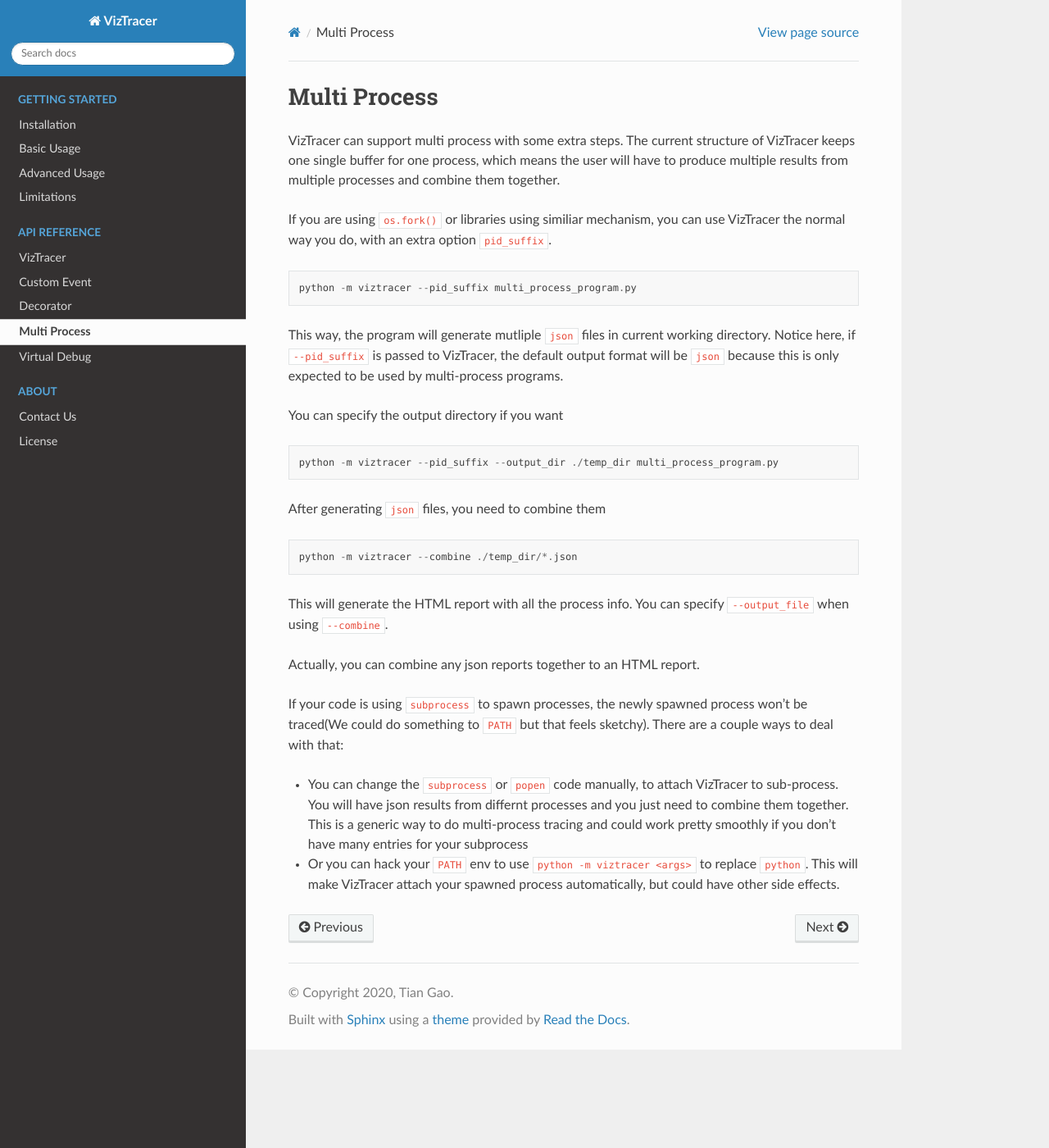
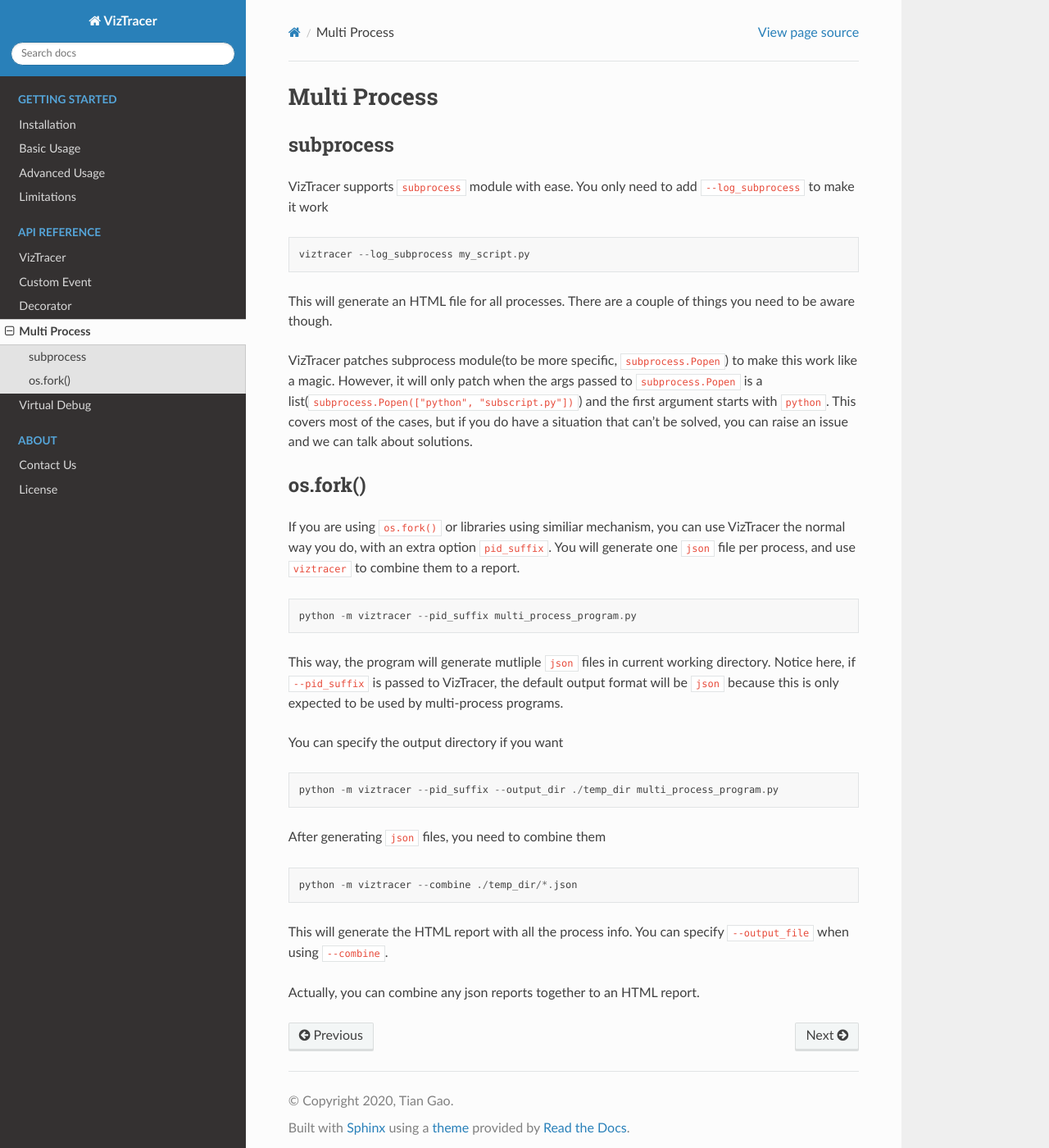
Before and after one commit to gaogaotiantian/viztracer, a Sphinx documentation site: the page built from docs/source/multi_process.rst, in a window 1280 px wide and 1400 px high. Shown: the whole window at 82% size. Built offline with Sphinx 7.4.7 and the Read the Docs theme 2.0.0, drawn with Linux system fonts in a browser that asks for light colours.

Commit message:
Add docs for multi process

```diff
--- a/docs/source/advanced_usage.rst
+++ b/docs/source/advanced_usage.rst
@@ -311,6 +311,9 @@
 
     viztracer --combine <json_files>
 
+However, VizTracer has a dark magic for ``subprocess`` module. If you only use ``subprocess`` to spawn processes, and only pass lists as arguments. You
+can use ``--log_subprocess`` to log all processes.
+
 For detailed usage, please refer to :doc:`multi_process`
 
 Debug Your Saved Report
--- a/docs/source/multi_process.rst
+++ b/docs/source/multi_process.rst
@@ -1,9 +1,27 @@
 Multi Process
 =============
 
-VizTracer can support multi process with some extra steps. The current structure of VizTracer keeps one single buffer for one process, which means the user will have to produce multiple results from multiple processes and combine them together.
+subprocess
+----------
+
+VizTracer supports ``subprocess`` module with ease. You only need to add ``--log_subprocess`` to make it work
+
+.. code-block::
+
+    viztracer --log_subprocess my_script.py
+
+This will generate an HTML file for all processes. There are a couple of things you need to be aware though.
+
+VizTracer patches subprocess module(to be more specific, ``subprocess.Popen``) to make this work like a magic. However, it will only patch
+when the args passed to ``subprocess.Popen`` is a list(``subprocess.Popen(["python", "subscript.py"])``) and the first argument starts with
+``python``. This covers most of the cases, but if you do have a situation that can't be solved, you can raise an issue and we can talk
+about solutions.
+
+os.fork()
+---------
 
 If you are using ``os.fork()`` or libraries using similiar mechanism, you can use VizTracer the normal way you do, with an extra option ``pid_suffix``.
+You will generate one ``json`` file per process, and use ``viztracer`` to combine them to a report.
 
 .. code-block::
 
@@ -26,9 +44,3 @@
 This will generate the HTML report with all the process info. You can specify ``--output_file`` when using ``--combine``.
 
 Actually, you can combine any json reports together to an HTML report.
-
-If your code is using ``subprocess`` to spawn processes, the newly spawned process won't be traced(We could do something to ``PATH`` but that feels sketchy). There are a couple ways to deal with that:
-
-* You can change the ``subprocess`` or ``popen`` code manually, to attach VizTracer to sub-process. You will have json results from differnt processes and you just need to combine them together. This is a generic way to do multi-process tracing and could work pretty smoothly if you don't have many entries for your subprocess
-
-* Or you can hack your ``PATH`` env to use ``python -m viztracer <args>`` to replace ``python``. This will make VizTracer attach your spawned process automatically, but could have other side effects.
```
Also changed, not shown: README.md (+2 -1 lines).
